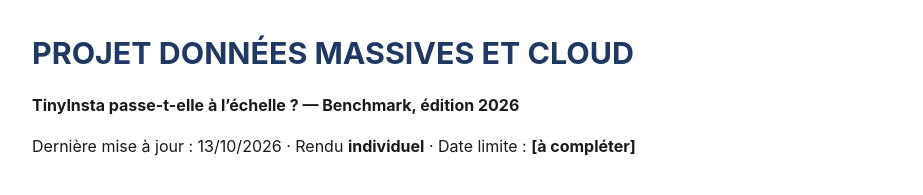
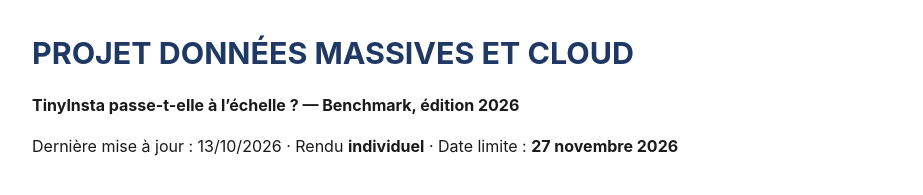
Before and after one commit to YasmineBour/Projet_tinyInsta_2026, a plain HTML site: page public/index.html in a window 1280 px wide. Shown: the top 195 px of the page, without its empty margins (178-1101 px from the left). Drawn offline with Linux system fonts and the light colour scheme.

Commit message:
SUJET: deadline set to 27 November 2026
Co-Authored-By: Claude Opus 5.5 <noreply@anthropic.com>

```diff
--- a/public/index.html
+++ b/public/index.html
@@ -55,7 +55,7 @@ CLOUD</h1>
 <p><strong>TinyInsta passe-t-elle à l’échelle ? — Benchmark, édition
 2026</strong></p>
 <p>Dernière mise à jour : 13/10/2026 · Rendu <strong>individuel</strong>
-· Date limite : <strong>[à compléter]</strong></p>
+· Date limite : <strong>27 novembre 2026</strong></p>
 <h2 id="1-objectif">1. Objectif</h2>
 <p>TinyInsta (<a href="https://gitlab.univ-nantes.fr/molli-p/tinyinsta-2026">https://gitlab.univ-nantes.fr/molli-p/tinyinsta-2026</a>)
 est un réseau social minimaliste déployé sur Google App Engine (PaaS),
```
Also changed, not shown: 1 other file.
